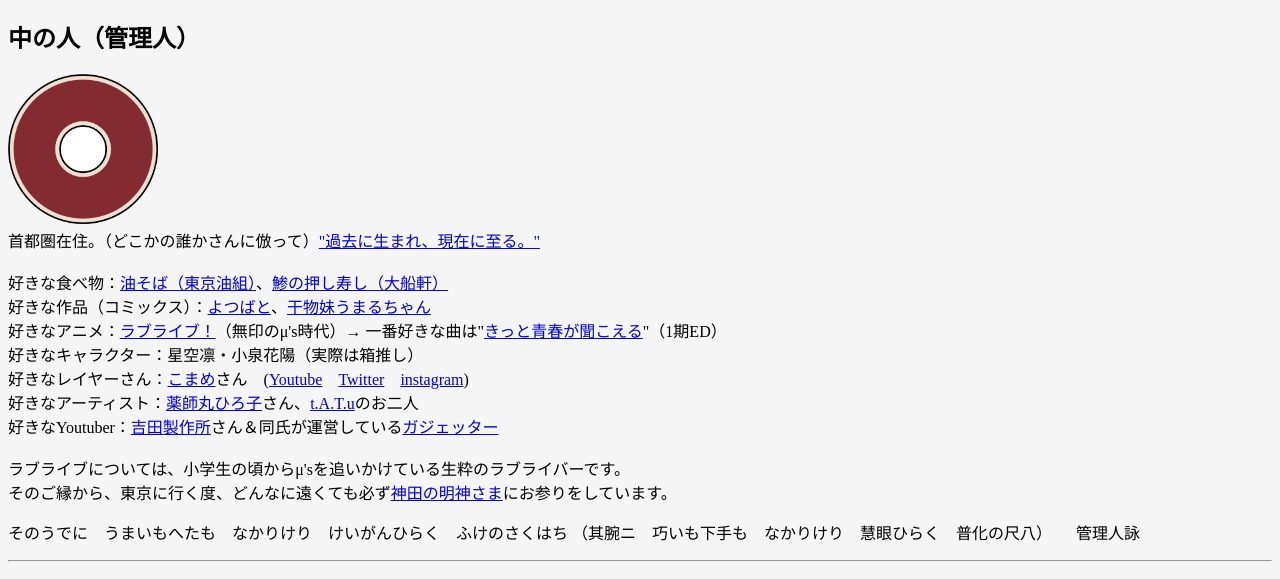
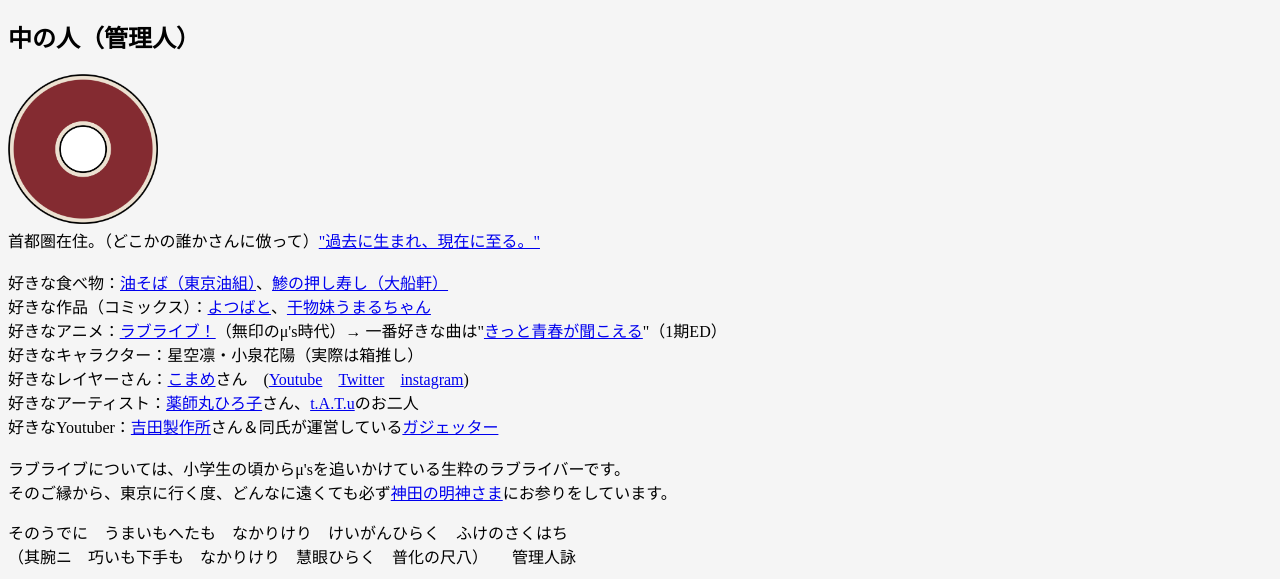
Before and after one commit to nostalgic-carrel/nostalgic-carrel.github.io, a plain HTML site: page about.html in a window 1280 px wide. Shown: the part 215-794 px from the top of the page. Drawn offline with Linux system fonts and the light colour scheme.

Commit message:
Update about.html

```diff
--- a/about.html
+++ b/about.html
@@ -29,7 +29,7 @@ This website is written in Japanese.<br>
 そのご縁から、東京に行く度、どんなに遠くても必ず<a href="https://www.kandamyoujin.or.jp" target="_blank">神田の明神さま</a>にお参りをしています。
 </p>
 <p>
-そのうでに　うまいもへたも　なかりけり　けいがんひらく　ふけのさくはち
+そのうでに　うまいもへたも　なかりけり　けいがんひらく　ふけのさくはち<br>
 （其腕ニ　巧いも下手も　なかりけり　慧眼ひらく　普化の尺八）　　管理人詠
 </p>
 <hr>
```
